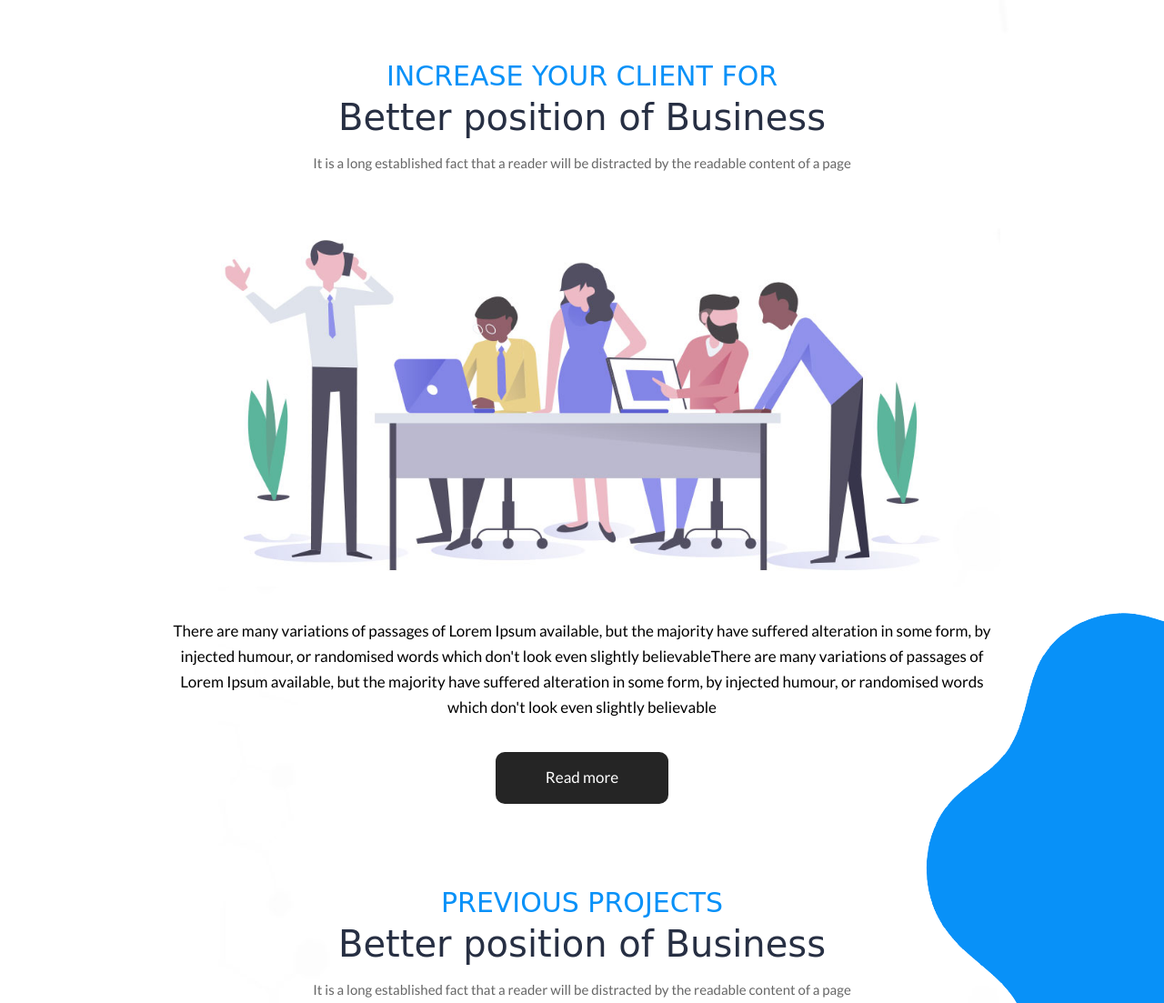
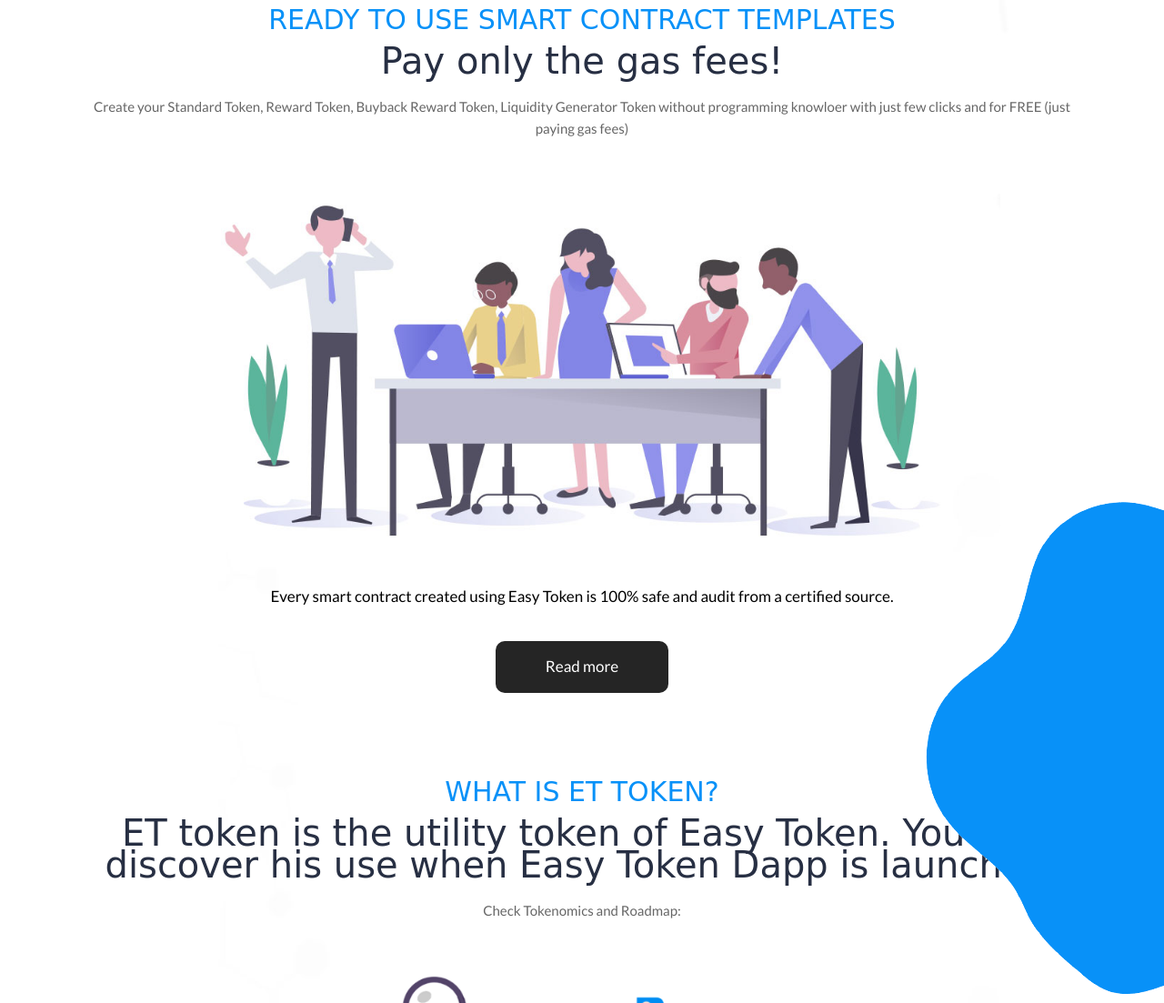
Before and after one commit to cryptostonk/easytoken.github.io, a plain HTML site: page index.html in a window 1280 px wide. Shown: the part 945-2048 px from the top of the page at 91% size. Drawn offline with nearby package versions, Linux system fonts and the light colour scheme; a web font is replaced by a local one.

Commit message:
Update index.html

```diff
--- a/index.html
+++ b/index.html
@@ -85,8 +85,8 @@
                   <div class="row d_flex">
                      <div class="col-md-6">
                         <div class="text-bg">
-                           <h1>Digital Marketing Landing Page 2019</h1>
-                           <p>It is a long established fact that a reader will be distracted by the readable content of a page when looking at its layout. The point of using Lorem Ipsum is that it has a more-or-less normal distribution of letters,</p>
+                           <h1>Easy Token</h1>
+                           <p>Easy Token help you to create smart contracts in just 1 click.</p>
                            <a href="#">Read More</a>
                         </div>
                      </div>
@@ -107,9 +107,10 @@
             <div class="row">
                <div class="col-md-12">
                   <div class="titlepage">
-                     <span>Increase your client for</span>
-                     <h2>Better position of Business</h2>
-                     <p>It is a long established fact that a reader will be distracted by the readable content of a page </p>
+                     <span>Ready to use smart contract templates</span>
+                     <h2>Pay only the gas fees!</h2>
+                     <p>Create your Standard Token, Reward Token, Buyback Reward Token, Liquidity Generator Token
+                        without programming knowloer with just few clicks and for FREE (just paying gas fees)</p>
                   </div>
                </div>
             </div>
@@ -119,7 +120,7 @@
                      <div class="col-md-12">
                         <div class="business_box ">
                            <figure><img src="images/business_img.jpg" alt="#"/></figure>
-                           <p>There are many variations of passages of Lorem Ipsum available, but the majority have suffered alteration in some form, by injected humour, or randomised words which don't look even slightly believableThere are many variations of passages of Lorem Ipsum available, but the majority have suffered alteration in some form, by injected humour, or randomised words which don't look even slightly believable</p>
+                           <p>Every smart contract created using Easy Token is 100% safe and audit from a certified source.</p>
                            <a class="read_more" href="#">Read more</a>
                         </div>
                      </div>
@@ -135,9 +136,9 @@
             <div class="row">
                <div class="col-md-12">
                   <div class="titlepage">
-                     <span>Previous Projects</span>
-                     <h2>Better position of Business</h2>
-                     <p>It is a long established fact that a reader will be distracted by the readable content of a page </p>
+                     <span>What is ET token?</span>
+                     <h2>ET token is the utility token of Easy Token. You can discover his use when Easy Token Dapp is launched.</h2>
+                     <p>Check Tokenomics and Roadmap:</p>
                   </div>
                </div>
             </div>
```
